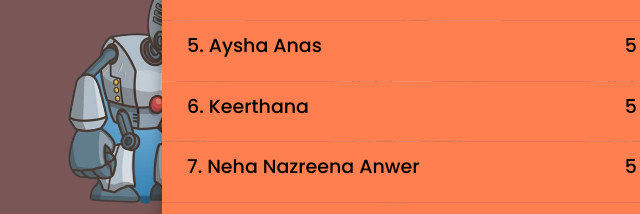
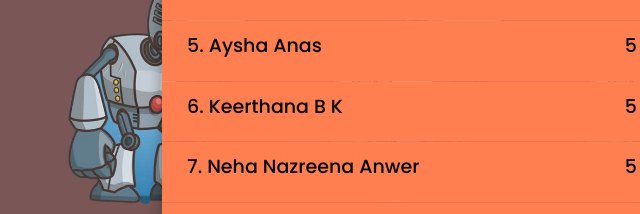
Before and after one commit to gouthamrajesh/RAS-Leaderboard, a plain HTML site: page index.html in a window 1280 px wide. Shown: the part 353-567 px from the top of the page, 228-868 px from the left. Drawn offline with nearby package versions, Linux system fonts and the light colour scheme.

Commit message:
Name correction

```diff
--- a/index.html
+++ b/index.html
@@ -42,7 +42,7 @@
           <h1>5</h1>
         </div>
         <div class="persons">
-          <h1>6. Keerthana</h1>
+          <h1>6. Keerthana B K</h1>
           <h1>5</h1>
         </div>
         <div class="persons">
```
